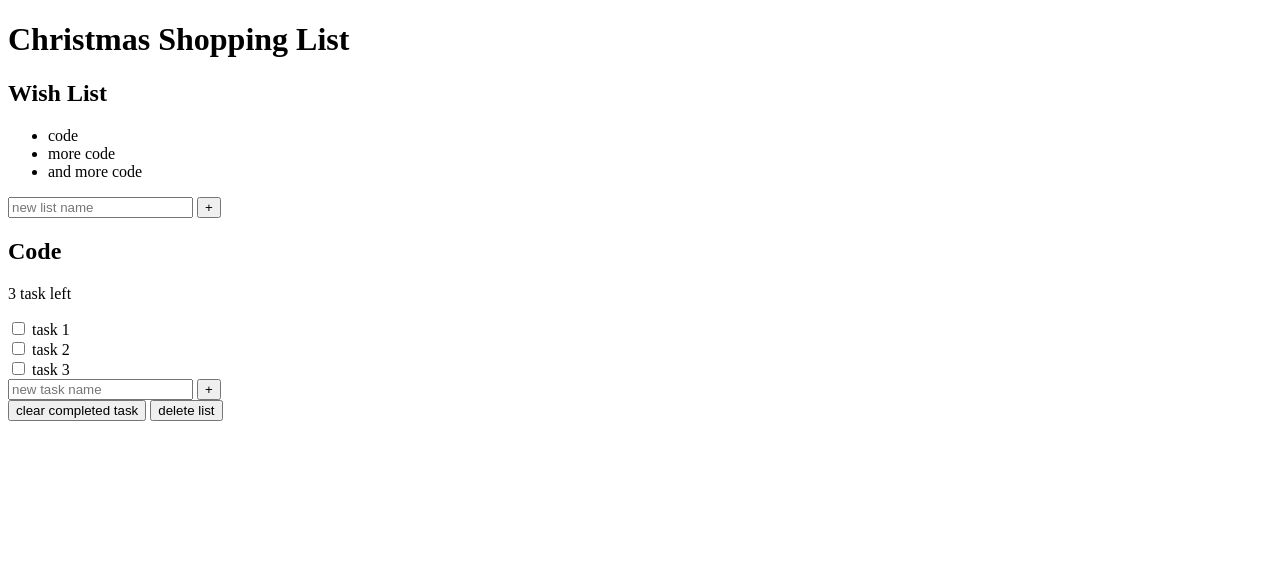
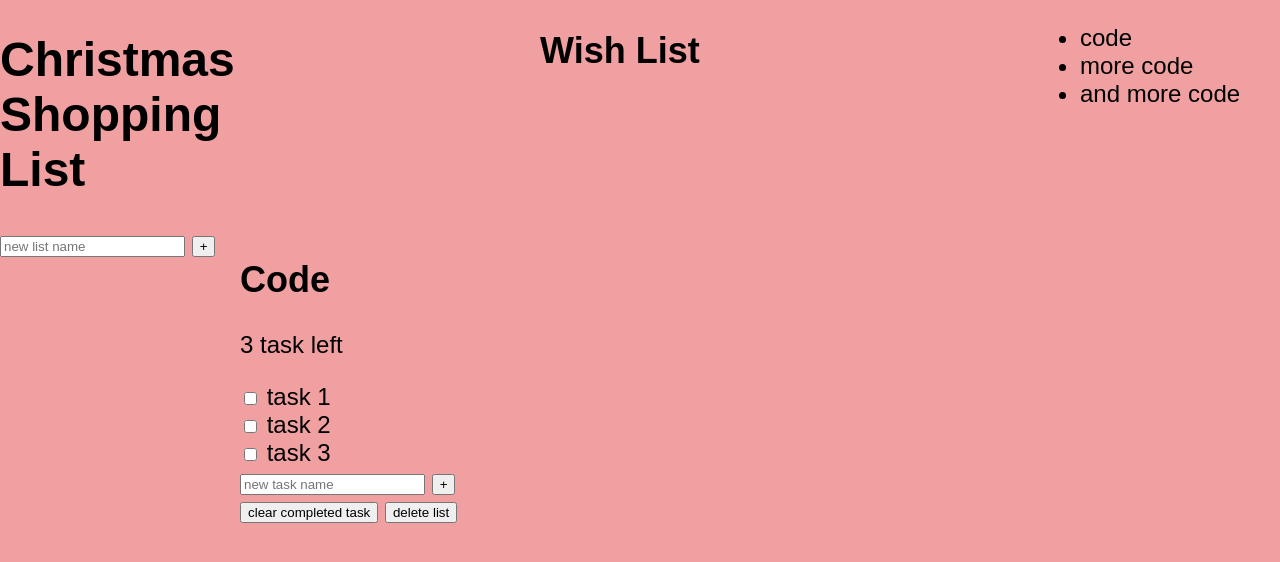
Before and after one commit to Ramona-Saintandre/Christmas-wishlist2019, a plain HTML site: page index.html in a window 1280 px wide. Drawn offline with Linux system fonts and the light colour scheme.

Commit message:
set up grid for body

```diff
--- a/index.html
+++ b/index.html
@@ -6,6 +6,7 @@
     <meta charset="UTF-8">
     <meta name="viewport" content="width=device-width, initial-scale=1.0">
     <meta http-equiv="X-UA-Compatible" content="ie=edge">
+    <link rel="stylesheet" href="style.css">
     <title>Christmas ToDo List</title>
 </head>
 <body>
--- a/style.css
+++ b/style.css
@@ -1,5 +1,5 @@
 :root{
-    --clr-primary:red;
+    --clr-primary:rgb(240, 160, 160);
     --clr-light:white;
     --clr-dark:black;
     --clr-warning:maroon;
@@ -14,5 +14,11 @@ body{
     font-family: "Work Sans",sans-serif;
     font-weight: 300;
     font-size: 1.5rem;
+    background-color: var(--clr-primary);
 
+    display: grid;
+    grid:
+    "header header header header"auto
+    "...... lists active ......" auto /
+    1fr minmax(100px, 300px) minmax(250px, 500px) 1fr;
 }
```
